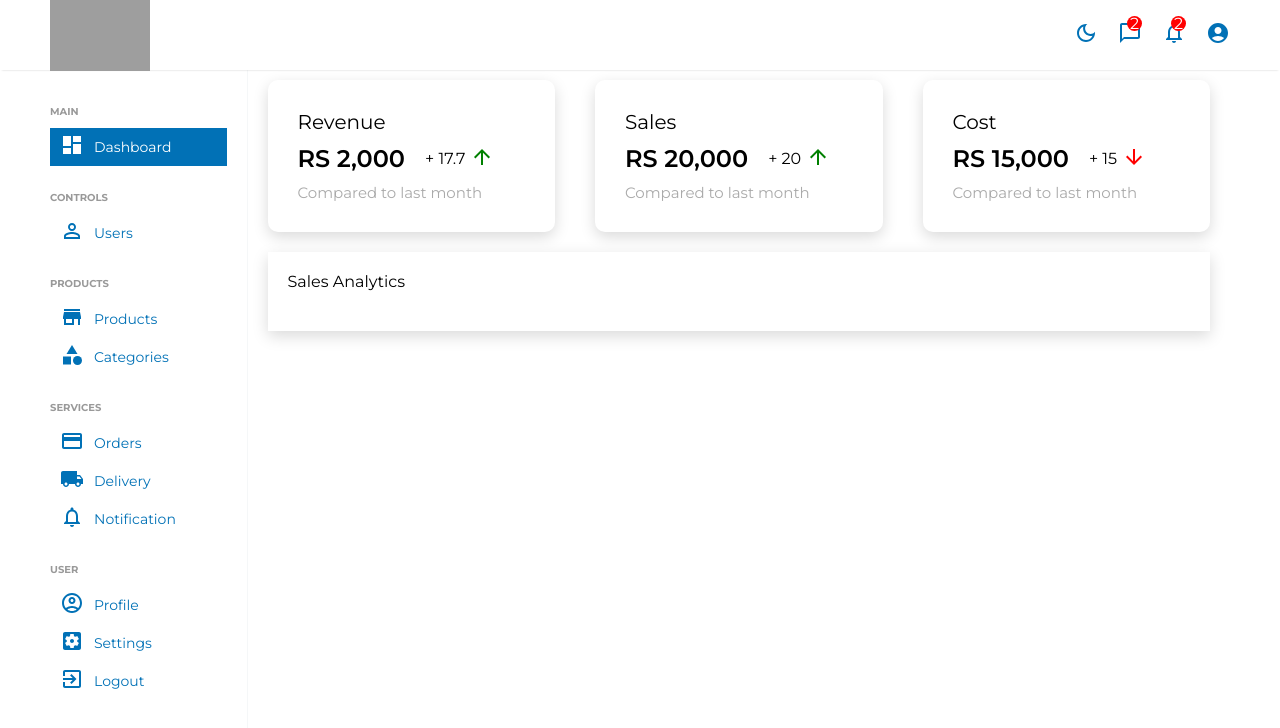
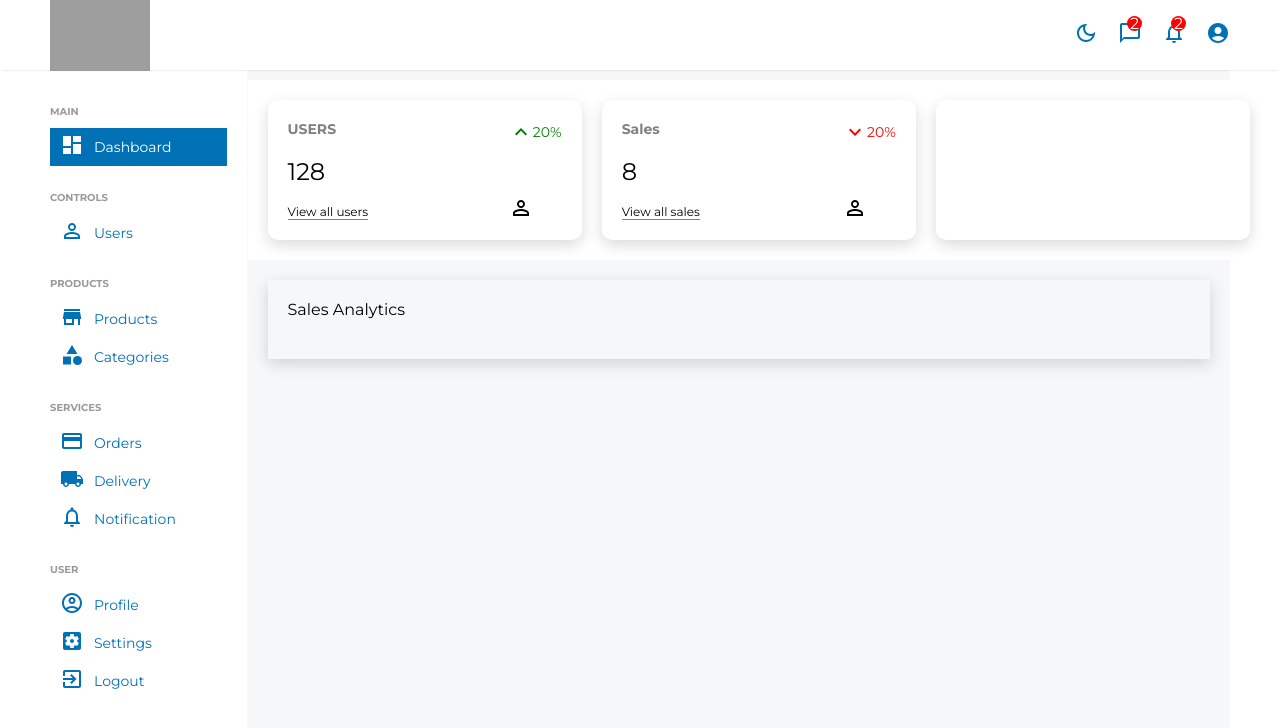
Before and after one commit to rxmann/Ecommerce-BechCha-Client, a React (Create React App) app: page /admindash in a window 1280 px wide. Shown: the top 728 px of the page. Built offline with nearby package versions, Linux system fonts and the light colour scheme; grey boxes are pictures that could not be loaded.

Commit message:
Admin home design

```diff
--- a/src/AdminComponents/FeaturedInfo.jsx
+++ b/src/AdminComponents/FeaturedInfo.jsx
@@ -1,51 +1,61 @@
-import { ArrowDownward, ArrowUpward } from "@mui/icons-material"
+import { KeyboardArrowDown, KeyboardArrowUp, PersonOutline } from "@mui/icons-material"
 import styled from "styled-components"
 
 const Container = styled.div`
     width: 100%;
     display: flex;
+    flex-wrap: wrap;
+    gap: 20px;
     margin-top: 10px;
-    /* justify-content: space-between; */
+    background-color: white;
+    padding: 20px;
 `
 
-const FeaturedItem = styled.div`
+const Widget = styled.div`
     flex: 1;
-    margin: 0px 20px;
-    padding: 30px;
+    padding: 20px;
     border-radius: 10px;
-    cursor: pointer;
     box-shadow: rgba(0, 0, 0, 0.15) 0px 5px 15px 0px;
+    height: 100px;
+    max-width: 320px;
+    display: flex;
+    justify-content: space-between;
+`
+
+const Left = styled.div`
+    display: flex;
+    flex-direction: column;
+    justify-content: space-between;
 `
 
 const Title = styled.span`
-    font-size: 20px;
+    font-weight: bold;
+    font-size: 14px;
+    color: gray;
+`
+
+const Counter = styled.span`
+    font-size: 24px;
     font-weight: 400;
 `
 
-const PriceWrapper = styled.div`
-    margin: 10px 0px;
+const Link = styled.span`
+    font-size: 12px;
+    border-bottom: 1px solid gray;
+    width: max-content;
+`
+
+
+const Right = styled.div`
+    display: flex;
+    flex-direction: column;
+    justify-content: space-between;
+`
+const Percentage = styled.div`
     display: flex;
     align-items: center;
-`
-const Price = styled.span`
-    font-size: 24px;
-    font-weight: 600;
-`
-
-const Rate = styled.span`
-    display: flex;
-    align-items: center;
-    margin-left: 20px;
-`
-const SubTitle = styled.span`
-    font-size: 15px;
-    color: #aaaaaa;
-`
-
-const Icon = styled.div`
     font-size: 14px;
-    margin-left: 5px;
-    color: ${props => props.negative ? "red" : "green"};
+    color: ${props => props.positive ? "green" : "red"};
 `
 
 
@@ -53,34 +63,41 @@ const Icon = styled.div`
 const FeaturedInfo = () => {
   return (
     <Container>
-        <FeaturedItem>
-            <Title> Revenue </Title>
-            <PriceWrapper>
-                <Price> RS 2,000 </Price>
-                <Rate> + 17.7 <Icon > <ArrowUpward /> </Icon>  </Rate>
-            </PriceWrapper>
-            <SubTitle> Compared to last month </SubTitle>
-        </FeaturedItem>
+        <Widget >
+                <Left>
+                    <Title> USERS </Title>
+                    <Counter> 128 </Counter>
+                    <Link> View all users </Link>
+                </Left>
 
-        <FeaturedItem>
-            <Title> Sales </Title>
-            <PriceWrapper>
-                <Price> RS 20,000 </Price>
-                <Rate> + 20 <Icon> <ArrowUpward /> </Icon>  </Rate>
-            </PriceWrapper>
-            <SubTitle> Compared to last month </SubTitle>
-        </FeaturedItem>
+                <Right>
+                    <Percentage positive>
+                        <KeyboardArrowUp /> 20%
+                    </Percentage>
+                    <PersonOutline />
+                </Right>
+        </Widget>
 
 
-        <FeaturedItem>
-            <Title> Cost </Title>
-            <PriceWrapper>
-                <Price> RS 15,000 </Price>
-                <Rate> + 15 <Icon negative> <ArrowDownward /> </Icon> </Rate>
-            </PriceWrapper>
-            <SubTitle> Compared to last month </SubTitle>
-        </FeaturedItem>
+        <Widget >
+                <Left>
+                    <Title> Sales </Title>
+                    <Counter> 8 </Counter>
+                    <Link> View all sales</Link>
+                </Left>
 
+                <Right>
+                    <Percentage negative>
+                        <KeyboardArrowDown /> 20%
+                    </Percentage>
+                    <PersonOutline />
+                </Right>
+        </Widget>
+
+
+        <Widget >
+
+        </Widget>
     </Container>
   )
 }
--- a/src/AdminComponents/Sidebar.jsx
+++ b/src/AdminComponents/Sidebar.jsx
@@ -144,10 +144,10 @@ const Sidebar = () => {
 
                 <SidebarList>
                     {data.map((menu) => (
-                        <SidebarMenu>
+                        <SidebarMenu key={menu.title}>
                             <SidebarTitle > {menu.title} </SidebarTitle>
                             {menu.options.map((child) => (
-                                <Wrapper onClick={() => setSelected(child.name)}>
+                                <Wrapper  key={child.name} onClick={() => setSelected(child.name)}>
                                     {child.name !== selected ?
                                         <SidebarListItem >
                                             <Icon>
--- a/src/AdminPages/AdminHome.jsx
+++ b/src/AdminPages/AdminHome.jsx
@@ -4,6 +4,7 @@ import FeaturedInfo from "../AdminComponents/FeaturedInfo"
 
 const Container = styled.div`
     flex: 5;
+    background-color: #f5f7f8;
 `
 
 const AdminHome = () => {
```
